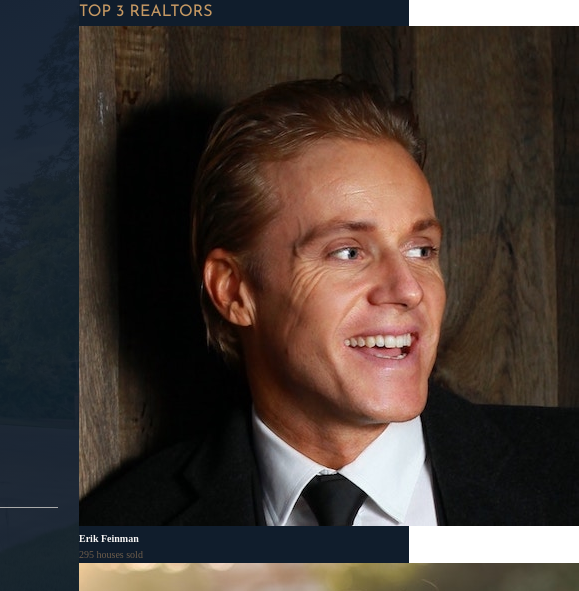
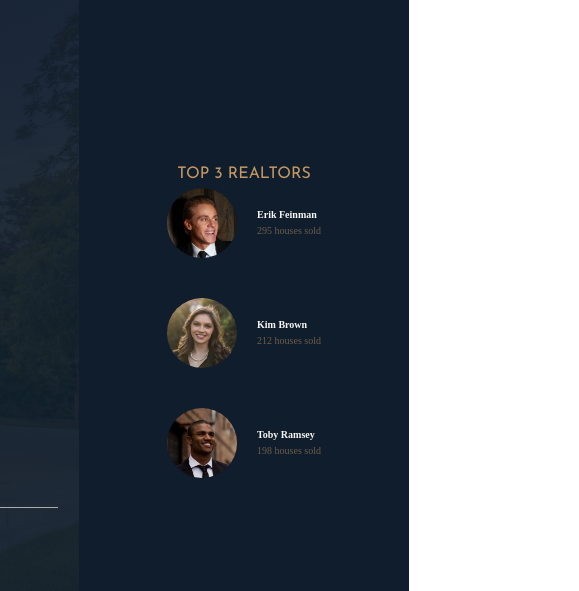
Before and after one commit to markovich692/Nexter, a website: page index.html in a window 1280 px wide. Shown: the top 591 px of the page, 871-1450 px from the left, 579 px wide, since content can reach past the window. Drawn offline with Linux system fonts and the light colour scheme.

Commit message:
styles the realtors elements and sets the realtors__list as a grid

```diff
--- a/index.html
+++ b/index.html
@@ -45,7 +45,7 @@
         <img
           src="img/realtor-1.jpeg"
           alt="Realtor image 1"
-          class="realtor__img"
+          class="realtors__img"
         />
 
         <div class="realtors__details">
@@ -57,7 +57,7 @@
         <img
           src="img/realtor-2.jpeg"
           alt="Realtor image 2"
-          class="realtor__img"
+          class="realtors__img"
         />
 
         <div class="realtors__details">
@@ -69,7 +69,7 @@
         <img
           src="img/realtor-3.jpeg"
           alt="Realtor image 3"
-          class="realtor__img"
+          class="realtors__img"
         />
 
         <div class="realtors__details">
--- a/sass/_header.scss
+++ b/sass/_header.scss
@@ -27,7 +27,8 @@
     justify-items: center;
 
     img {
-      height: 2.5rem;
+      max-height: 2.5rem;
+      max-width: 100%;
       filter: brightness(70%);
     }
   }
--- a/sass/_realtors.scss
+++ b/sass/_realtors.scss
@@ -1,4 +1,32 @@
 .realtors {
   background-color: $color-secondary;
   grid-column: col-start 7 / full-end;
+  display: flex;
+  flex-direction: column;
+  justify-content: center;
+  align-items: center;
+
+  &__list {
+    display: grid;
+    grid-template-columns: min-content max-content;
+    grid-row-gap: 5vh;
+    grid-column-gap: 2rem;
+    justify-items: center;
+    align-items: center;
+  }
+
+  &__img {
+    height: 7rem;
+    border-radius: 50%;
+    display: block;
+  }
+
+  &__details {
+  }
+
+  &__name {
+  }
+
+  &__sold {
+  }
 }
```
Also changed, not shown: css/style.css, 1 other file.
